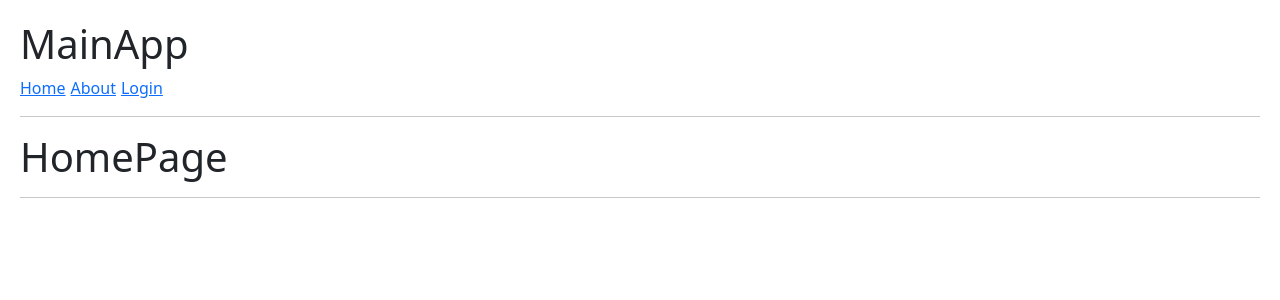
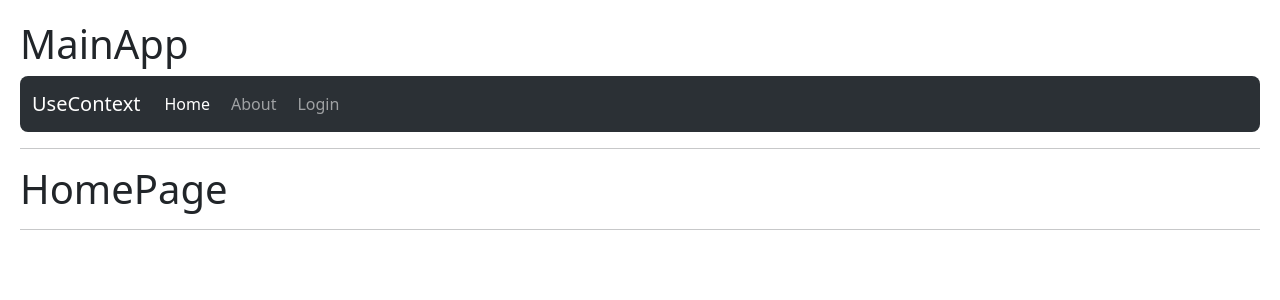
Before and after one commit to Curso-React-Js/05-hooks-app, a React (Vite) app: page / in a window 1280 px wide. Shown: the top 300 px of the page. Built offline with nearby package versions, Linux system fonts and the light colour scheme.

Commit message:
uso de navLink para cambio de paginas con navbar en bootstrap

```diff
--- a/src/09-useContext/Navbar.jsx
+++ b/src/09-useContext/Navbar.jsx
@@ -1,11 +1,38 @@
-import { Link } from 'react-router-dom';
+import { Link, NavLink } from 'react-router-dom';
 
 export const Navbar = () => {
   return (
     <>
-      <Link to="/">Home</Link>
+      {/* <Link to="/">Home</Link>
       <Link to="/about">About</Link>
-      <Link to="/login">Login</Link>
+      <Link to="/login">Login</Link> */}
+
+      <nav className="navbar navbar-expand-lg bg-body-tertiary bg-dark rounded-3" data-bs-theme="dark">
+        <div className="container-fluid">
+
+          <Link className="navbar-brand" to="/">UseContext</Link>
+
+          <div className="navbar-collapse" id="navbarNav">
+
+            <ul className="navbar-nav">
+
+              <NavLink
+                className={ ({ isActive }) => `nav-link ${ isActive ? 'active' : '' }` }
+                to="/">Home</NavLink>
+
+              <NavLink
+                className={ ({ isActive }) => `nav-link ${ isActive ? 'active' : '' }` }
+                to="/about">About</NavLink>
+
+              <NavLink
+                className={ ({ isActive }) => `nav-link ${ isActive ? 'active' : '' }` }
+                to="/login">Login</NavLink>
+
+            </ul>
+
+          </div>
+        </div>
+      </nav>
     </>
   );
 };
```
